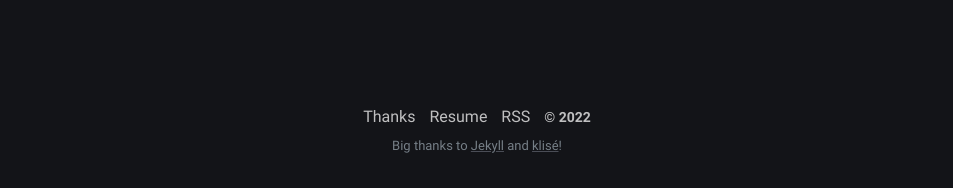
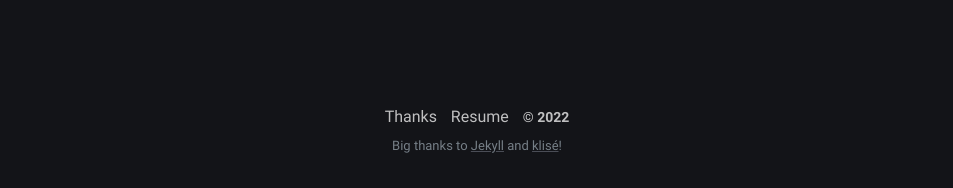
Before and after one commit to philippines69/carlcastroarchives, a Jekyll site: the page built from index.md, in a window 1280 px wide. Shown: the part 765-953 px from the top of the page, without its empty margins (163-1116 px from the left). Built offline with Jekyll 4.4.1, drawn with Linux system fonts in a browser that asks for light colours.

Commit message:
Update footer.html

```diff
--- a/_includes/footer.html
+++ b/_includes/footer.html
@@ -1,7 +1,6 @@
 <footer class="footer">
   <a class="footer_item" href="/thanks">Thanks</a>
   <a class="footer_item" href="/assets/pdf/resume.pdf">Resume</a>
-  <a class="footer_item" href="/feed.xml">RSS</a>
   <span class="footer_item">&copy; {{ site.time | date: "%Y" }}</span>
   <small class="footer_copyright">
     <!-- Klisé Theme: https://github.com/piharpi/jekyll-klise -->
```
